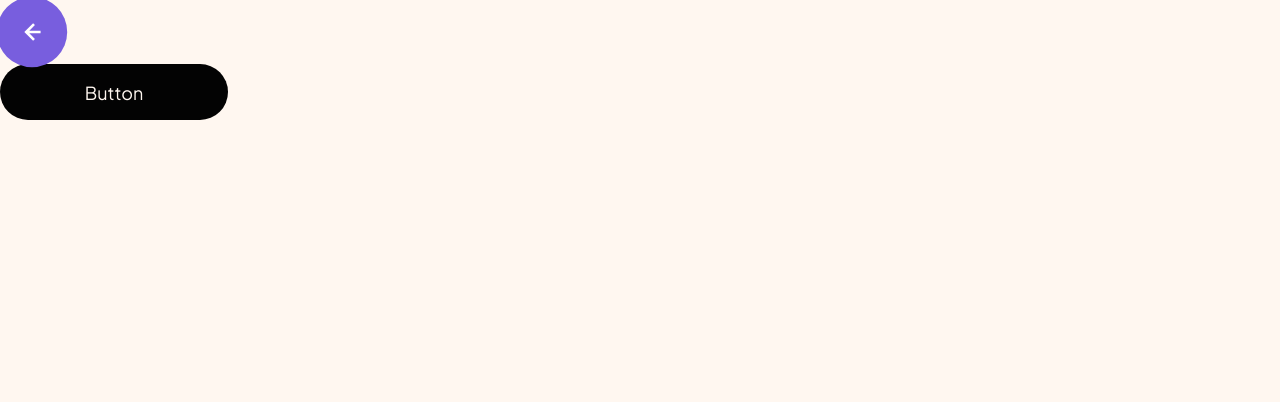
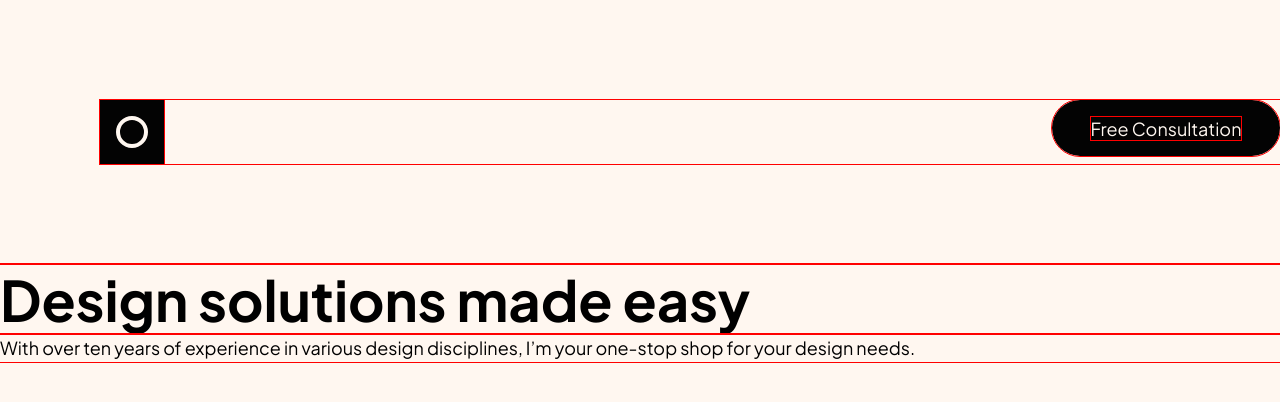
Before and after one commit to JlordS32/Design-Portfolio, a React (Vite) app: page / in a window 1280 px wide. Shown: the top 402 px of the page. Built offline with nearby package versions, Linux system fonts and the light colour scheme.

Commit message:
added navbar and hero

```diff
--- a/src/App.tsx
+++ b/src/App.tsx
@@ -1,13 +1,11 @@
-import Arrow from "./components/Arrow";
-import Button from "./components/Button";
+import Hero from "./components/Hero";
+import Navbar from "./components/Navbar";
 
 const App = () => {
    return (
       <main>
-         <div className="arrow-container">
-            <Arrow direction="left" />
-            <Button />
-         </div>
+         <Navbar />
+         <Hero />
       </main>
    );
 };
--- /dev/null
+++ b/src/components/Hero.tsx
@@ -0,0 +1,15 @@
+const Hero = () => {
+   return (
+      <section className="hero">
+         <div className="title">
+            <h1>Design solutions made easy</h1>
+            <p>
+               With over ten years of experience in various design disciplines,
+               I’m your one-stop shop for your design needs.
+            </p>
+         </div>
+      </section>
+   );
+};
+
+export default Hero;
--- /dev/null
+++ b/src/components/Navbar.tsx
@@ -0,0 +1,16 @@
+import Button from "./Button";
+import styles from "../styles/modules/Navbar.module.scss";
+
+const Navbar = () => {
+   return (
+      <nav className={`${styles.navbar}`}>
+         <div className={styles.wrapper}>
+            <img src="logo.svg" alt="logo" />
+
+            <Button text="Free Consultation" buttonType="primary" />
+         </div>
+      </nav>
+   );
+};
+
+export default Navbar;
--- a/src/styles/index.scss
+++ b/src/styles/index.scss
@@ -32,6 +32,7 @@
 * {
    margin: 0;
    padding: 0;
+   outline: 1px red solid;
 }
 
 *,
@@ -58,3 +59,24 @@ button {
    display: inline-block;
    cursor: pointer;
 }
+
+h1,
+h2,
+h3 {
+   font-weight: 700;
+}
+
+h1 {
+   font-size: 3.11111rem;
+   line-height: 70px;
+}
+
+h2 {
+   font-size: 2.22222rem;
+   line-height: normal;
+}
+
+h3 {
+   font-size: 1.77778rem;
+   line-height: normal;
+}
--- /dev/null
+++ b/src/styles/modules/Navbar.module.scss
@@ -0,0 +1,11 @@
+nav {
+   display: flex;
+   width: 100%;
+}
+
+.wrapper {
+   width: 100%;
+   display: flex;
+   justify-content: space-between;
+   margin: 100px 0px 100px 100px;
+}
```
